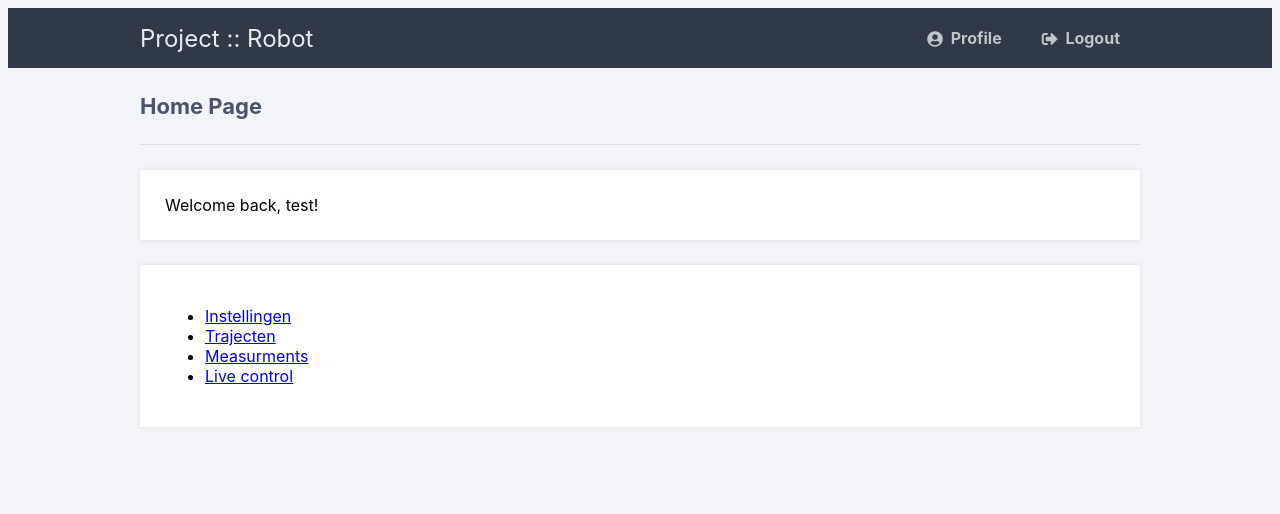
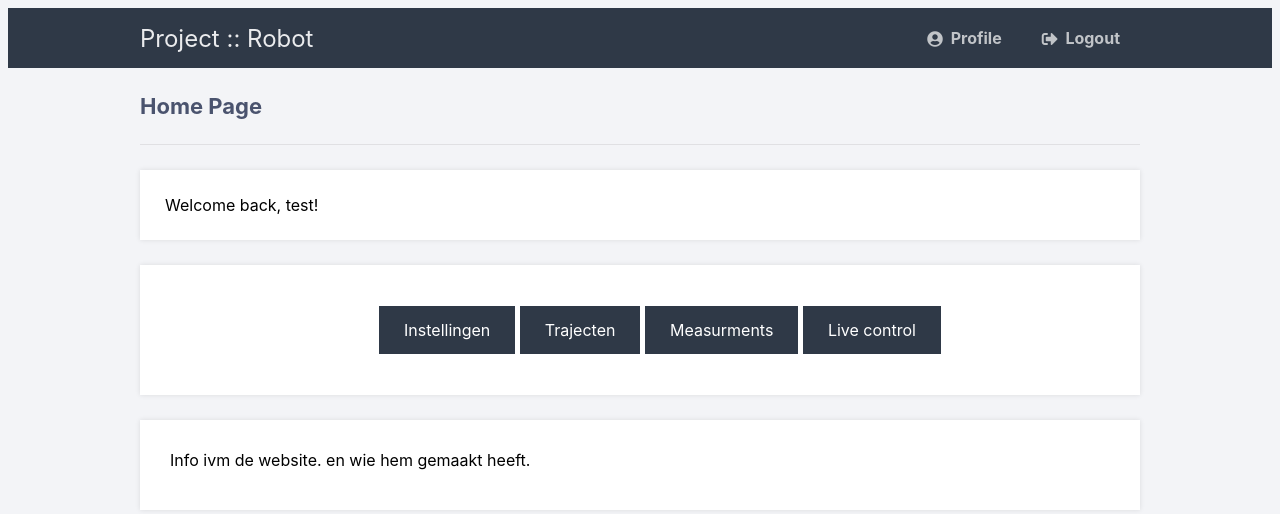
Before and after one commit to EliasVerstappe/webtest, a PHP site: page /documents/homepage.php in a window 1280 px wide. Shown: the top 514 px of the page. Run offline with PHP 8.4, Linux system fonts and the light colour scheme; a user stored in the database is signed in.

Commit message:
displaying links to the other webpages nicely.

```diff
--- a/documents/homepage.php
+++ b/documents/homepage.php
@@ -33,11 +33,15 @@ if (!isset($_SESSION['loggedin'])) {
 
 				<div class='navigationbar'>
 					<ul>
-						<li><a href="settings.php">Instellingen</a></li>
-						<li><a href="tracks.php">Trajecten</a></li>
-						<li><a href="measurments.php">Measurments</a></li>
-						<li><a href="beta_live_control.php">Live control</a></li>
+						<li><a id="list-link" href="settings.php">Instellingen</a></li>
+						<li><a id="list-link" href="tracks.php">Trajecten</a></li>
+						<li><a id="list-link" href="measurments.php">Measurments</a></li>
+						<li><a id="list-link" href="beta_live_control.php">Live control</a></li>
 					</ul>
+				</div>
+
+				<div class='general-info'>
+					<p>Info ivm de website. en wie hem gemaakt heeft.</p>
 				</div>
 			</div>
 		</body>
--- a/styles/homepage.css
+++ b/styles/homepage.css
@@ -81,3 +81,31 @@ body.loggedin {
 	padding: 5px;
 	margin: 0 0 10px 0;
 }
+
+/* CSS for list*/
+ul {
+	text-align: center;
+}
+
+li {
+	display: inline-block;
+}
+
+
+/* CSS for links*/
+a:link, a:visited {
+    background-color: #2f3947;
+    color: white;
+    padding: 14px 25px;
+    text-align: center;
+    text-decoration: none;
+    display: inline-block;
+  }
+
+  a:hover, a:active {
+    background-color: #949391;
+  }
+
+  #list-link {
+	  width: 100%;
+  }
```
